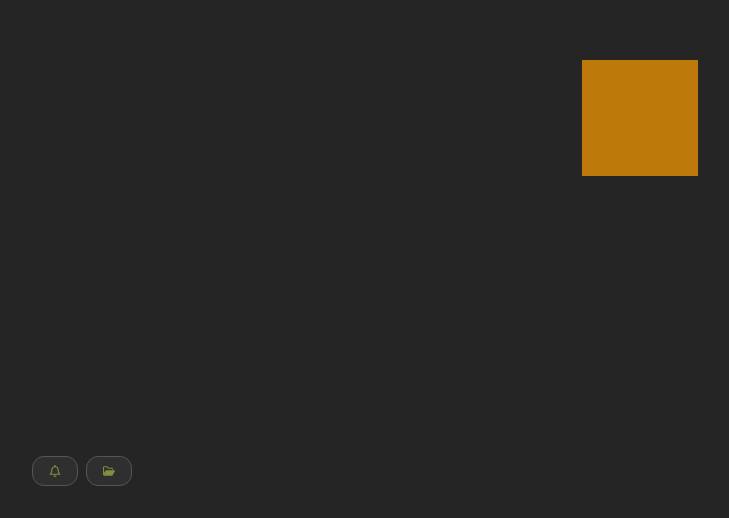
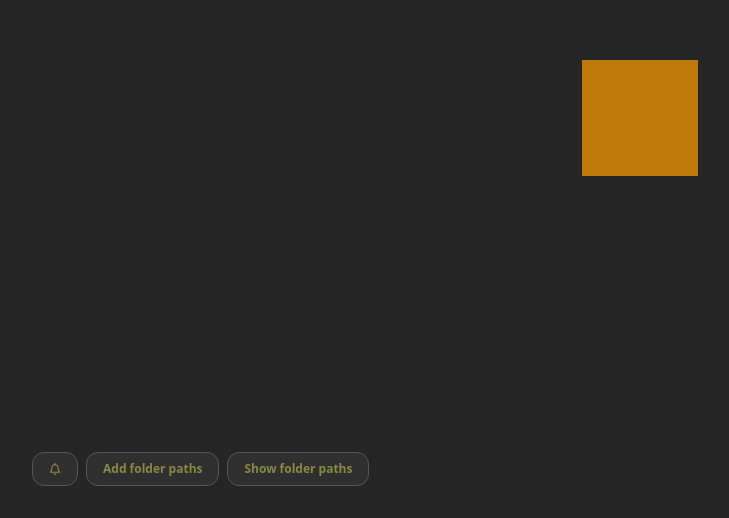
Before and after one commit to menma275/3d-file-viewer, a React (Vite) app: page / in a window 1280 px wide. Shown: the part 282-800 px from the top of the page, without its empty margins (0-729 px from the left). Built offline with nearby package versions, Linux system fonts and the light colour scheme.

Commit message:
add function for folder paths

```diff
--- a/package.json
+++ b/package.json
@@ -27,10 +27,12 @@
     "@react-three/drei": "^10.0.8",
     "@react-three/fiber": "^9.1.2",
     "@tailwindcss/postcss": "^4.1.7",
+    "electron-store": "^8.2.0",
     "postcss": "^8.5.3",
     "react-icons": "^5.5.0",
     "tailwindcss": "^4.1.7",
-    "three": "^0.176.0"
+    "three": "^0.176.0",
+    "uuid": "^11.1.0"
   },
   "devDependencies": {
     "@electron-toolkit/eslint-config-prettier": "^3.0.0",
--- a/src/main/index.ts
+++ b/src/main/index.ts
@@ -2,6 +2,9 @@ import { app, shell, BrowserWindow, ipcMain, dialog } from 'electron'
 import { join } from 'path'
 import { electronApp, optimizer, is } from '@electron-toolkit/utils'
 import icon from '../../resources/icon.png?asset'
+import { v4 as uuidv4 } from 'uuid'
+import Store from 'electron-store'
+import type { FolderPath, FolderSchema } from '../types/index'
 
 function createWindow(): void {
   // Create the browser window.
@@ -14,8 +17,8 @@ function createWindow(): void {
     webPreferences: {
       preload: join(__dirname, '../preload/index.js'),
       sandbox: false
-    },
-    titleBarStyle: 'hidden'
+    }
+    // titleBarStyle: 'hidden'
   })
 
   mainWindow.on('ready-to-show', () => {
@@ -73,5 +76,22 @@ app.on('window-all-closed', () => {
   }
 })
 
-// In this file you can include the rest of your app's specific main process
-// code. You can also put them in separate files and require them here.
+const store = new Store<FolderSchema>()
+
+ipcMain.handle('folderPath:get', async () => {
+  return store.get('folders', [])
+})
+
+ipcMain.handle('folderPath:add', async (_, folderPath: string) => {
+  const exsisting = store.get('folders', [])
+
+  const isDuplicate = exsisting.some((f) => f.folderPath === folderPath)
+  if (isDuplicate) return
+
+  const newFolder: FolderPath = {
+    id: uuidv4(),
+    customName: folderPath.split('/').pop() || '',
+    folderPath
+  }
+  store.set('folders', [...exsisting, newFolder])
+})
--- a/src/preload/index.d.ts
+++ b/src/preload/index.d.ts
@@ -5,6 +5,8 @@ declare global {
     electron: ElectronAPI
     api: {
       openFolderDialog: () => Promise<string | null>
+      getFolderPaths: () => Promise<FolderPath[]>
+      addFolderPath: (folderPath: string) => Promise<void>
     }
   }
 }
--- a/src/preload/index.ts
+++ b/src/preload/index.ts
@@ -2,7 +2,9 @@ import { contextBridge, ipcRenderer } from 'electron'
 import { electronAPI } from '@electron-toolkit/preload'
 
 const api = {
-  openFolderDialog: () => ipcRenderer.invoke('dialog:openFolder')
+  openFolderDialog: () => ipcRenderer.invoke('dialog:openFolder'),
+  getFolderPaths: () => ipcRenderer.invoke('folderPath:get'),
+  addFolderPath: (folderPath: string) => ipcRenderer.invoke('folderPath:add', folderPath)
 }
 
 if (process.contextIsolated) {
--- a/src/renderer/src/App.tsx
+++ b/src/renderer/src/App.tsx
@@ -1,6 +1,7 @@
 import MainCanvas from './components/Canvas'
 import Button from './components/Button'
 import OpenDialog from './components/OpenDialog'
+import ShowFolderPaths from './components/ShowFolderPaths'
 
 import { FaRegBell } from 'react-icons/fa6'
 
@@ -23,6 +24,7 @@ function App(): React.ReactElement {
             <FaRegBell />
           </Button>
           <OpenDialog />
+          <ShowFolderPaths />
         </div>
       </div>
     </div>
--- a/src/renderer/src/components/OpenDialog.tsx
+++ b/src/renderer/src/components/OpenDialog.tsx
@@ -1,6 +1,5 @@
 import openFolderDialog from '../utils/dialog'
 import Button from './Button'
-import { FaRegFolderOpen } from 'react-icons/fa6'
 
 function OpenDialog(): React.ReactElement {
   return (
@@ -8,9 +7,11 @@ function OpenDialog(): React.ReactElement {
       onClick={async () => {
         const folderPath = await openFolderDialog()
         alert(folderPath)
+        if (folderPath === null) return
+        await window.api.addFolderPath(folderPath)
       }}
     >
-      <FaRegFolderOpen />
+      Add folder paths
     </Button>
   )
 }
--- /dev/null
+++ b/src/renderer/src/components/ShowFolderPaths.tsx
@@ -0,0 +1,16 @@
+import Button from './Button'
+
+function ShowFolderPaths(): React.ReactElement {
+  return (
+    <Button
+      onClick={async () => {
+        const folderPath = await window.api.getFolderPaths()
+        console.log(folderPath)
+      }}
+    >
+      Show folder paths
+    </Button>
+  )
+}
+
+export default ShowFolderPaths
--- a/src/renderer/src/utils/dialog.ts
+++ b/src/renderer/src/utils/dialog.ts
@@ -1,8 +1,5 @@
 const openFolderDialog = async (): Promise<string | null> => {
   const folderPath = await window.api.openFolderDialog()
-  if (folderPath) {
-    console.log(folderPath)
-  }
   return folderPath
 }
 
```
Also changed, not shown: src/types/index.ts (added, +9 -0 lines), src/renderer/src/utils/folderPath.ts (added), 1 other file (tests, documents, lock files or other folders).
